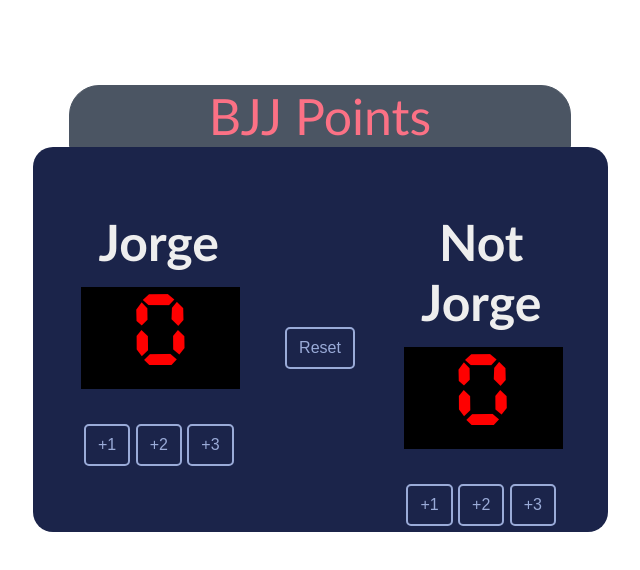
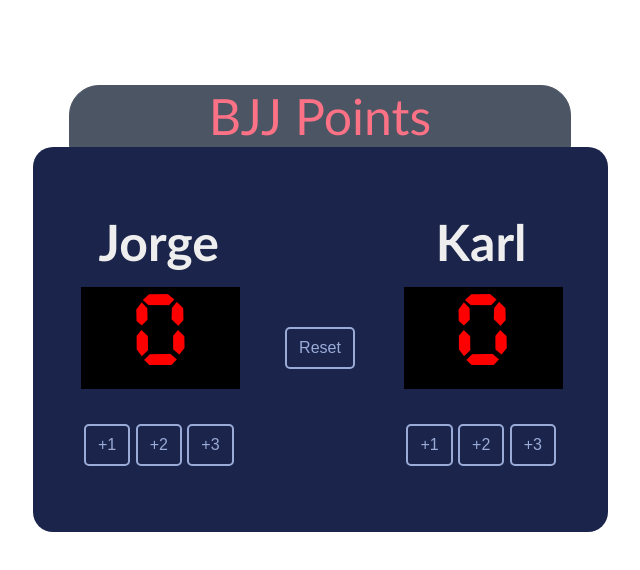
Before and after one commit to Dormot88/Local-Counter, a plain HTML site: page index.html in a window 1280 px wide. Shown: the whole page, without its empty margins (320-960 px from the left). Drawn offline with Linux system fonts and the light colour scheme.

Commit message:
Update Names
Jorge Karl

```diff
--- a/index.html
+++ b/index.html
@@ -20,7 +20,7 @@
                 </div>
 
                 <div class="container-sub">
-                    <h3>Not Jorge</h3>
+                    <h3>Karl</h3>
                     <div class = "score" id="guestScore">0</div>
                     <div class="points">
                         <button onclick="guestOne()">+1</button>
```
